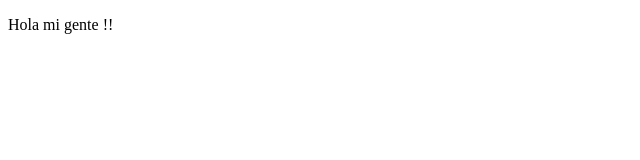
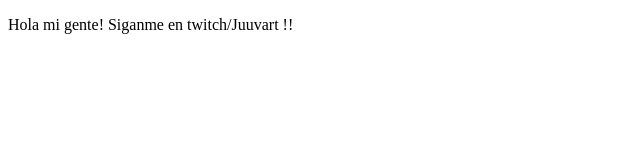
Before and after one commit to Frank7594/proyectcursodemoprework, a plain HTML site: page index.html in a window 1280 px wide. Shown: the whole page, without its empty margins (0-640 px from the left). Drawn offline with Linux system fonts and the light colour scheme.

```diff
--- a/index.html
+++ b/index.html
@@ -8,7 +8,7 @@
 </head>
 <body>
     <p>
-        Hola mi gente !!
+        Hola mi gente! Siganme en twitch/Juuvart !!
     </p>
 </body>
 </html>
```
